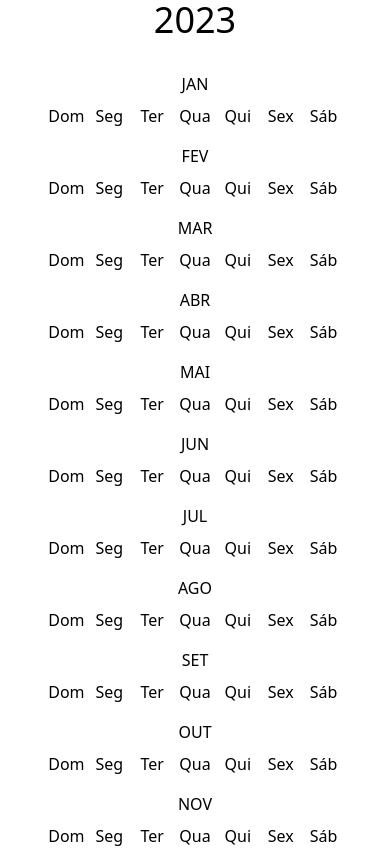
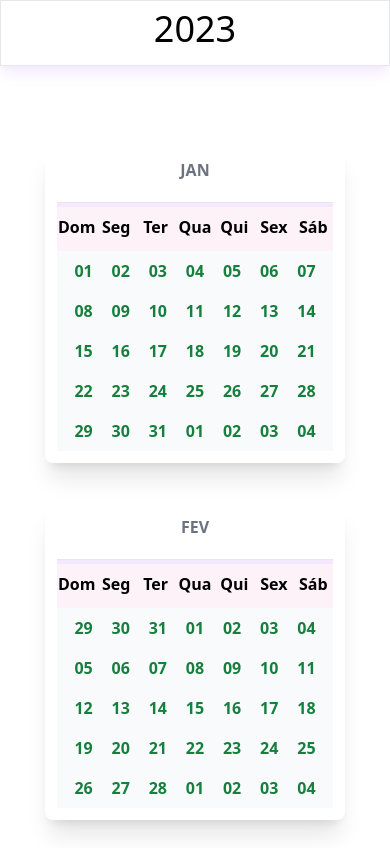
Before and after one commit to edgarrps/pretty-calendar, a React (Vite) app: page / in a window 390 px wide. Shown: the top 848 px of the page. Built offline with nearby package versions, Linux system fonts and the light colour scheme.

Commit message:
grid organization and new components

```diff
--- a/package.json
+++ b/package.json
@@ -11,7 +11,8 @@
   "dependencies": {
     "moment": "^2.29.4",
     "react": "^18.2.0",
-    "react-dom": "^18.2.0"
+    "react-dom": "^18.2.0",
+    "styled-components": "^5.3.6"
   },
   "devDependencies": {
     "@types/react": "^18.0.27",
--- /dev/null
+++ b/src/components/Build.jsx
@@ -0,0 +1,15 @@
+export default function build (monthsOfYearCard) {
+
+    const calendar = []
+
+    const initialDayOfMonthCard = monthsOfYearCard.clone().startOf('month').startOf('week') //dia início do card
+
+    const finaDayOfMonthCard = monthsOfYearCard.clone().endOf('month').endOf('week') //dia fim do card
+
+    const day = initialDayOfMonthCard.clone().subtract(1, 'day')
+
+    while (day.isBefore(finaDayOfMonthCard, 'day')) {
+        calendar.push(Array(7).fill(0).map(() => day.add(1, 'day').clone()))
+    }
+    return(calendar)
+}
--- /dev/null
+++ b/src/components/CardsOfDays.jsx
@@ -0,0 +1,16 @@
+import { useState } from "react"
+
+const CardsOfDays = (props) => {
+  const [dayBtn, setDayBtn] = useState('')
+
+  const handleClickDate = () => {
+    ((dayBtn === '') ? setDayBtn('select') : ('select' ? setDayBtn('') : ''))
+    }
+
+
+  return (
+    <div onClick={handleClickDate} className='font-semibold'>{props.day.format('DD').toString()}</div>
+  )
+}
+
+export default CardsOfDays
--- a/src/components/CardsOfYear.jsx
+++ b/src/components/CardsOfYear.jsx
@@ -1,6 +1,7 @@
 import moment from 'moment'
 import { useEffect, useState } from 'react'
-import Days from './Days'
+import build from './Build'
+import Days from './CardsOfDays'
 
 
 export const CardsOfYear = (props) => {
@@ -9,25 +10,23 @@ export const CardsOfYear = (props) => {
     const [weeks, setWeeks] = useState([]) //forma de renderizar as semanas
     const daysOfTheWeek = ['Dom', 'Seg', 'Ter', 'Qua', 'Qui', 'Sex', 'Sáb'] //dias da semana impressos no calendário
 
-
     useEffect(() => {
-        const initialDayOfMonthCard = monthsOfYearCard.clone().startOf('month').startOf('week') //dia início do card
-        const finaDayOfMonthCard = monthsOfYearCard.clone().endOf('month').endOf('week') //dia fim do card
-        const day = initialDayOfMonthCard.clone().subtract(1, 'day')
-
-        //While para setar os sete dias da semana no calendário - clone para não afetar o valor do dia
-        while (day.isBefore(finaDayOfMonthCard, 'day')) weeks.push(Array(7).fill(0).map(() => day.add(1, 'day').clone()))
+        setWeeks(build(monthsOfYearCard))
     }, [monthsOfYearCard])
 
     return (
-        <div className='min-w-[100px] h-full w-[300px]' id='month-card'>
-            <div className='text-center pb-2 pt-4'>{monthsOfYearCard.format('MMMM')}</div>
-            <div className='grid grid-cols-7 text-center'>{daysOfTheWeek.map(position =>(<div className='' key={position}>{position}</div>))}</div>
-            {weeks.map((week, index) => (<div className='grid grid-cols-7 text-center' key={index}>
-                {week.map(day => (<Days key={day._d.getTime() + props.month} day={day} month={props.month} year={props.currentYear} />))}
+        <div className='pb-10'>
+            <div className='w-[300px] h-full p-3 rounded-lg shadow-xl hover:shadow-2xl hover:border hover:border-purple-100' id='month-card'>
+                <div className='text-gray-500 text-center pb-5 font-extrabold'>{monthsOfYearCard.format('MMMM')}</div>
+                <hr className='pb-1 bg-purple-100'/>
+                <div className='grid grid-cols-7 pt-2 pb-3 bg-pink-50 font-bold text-center'>{daysOfTheWeek.map(position => (<div key={position}>{position}</div>))}</div>
+                {weeks.map((week, key) => (<div key={key} className='grid bg-gray-50 grid-cols-7 text-green-700 grid-cols-end-2 p-2 place-items-center text-center'>
+                    {week.map(day => (<Days key={day._d.getTime() + props.month} day={day} month={props.month} year={props.currentYear} />))}
+                </div>
+
+                ))
+                }
             </div>
-            ))
-            }
         </div>
     )
 }
--- a/src/components/Days.jsx
+++ /dev/null
@@ -1,9 +0,0 @@
-
-
-const Days = (props) => {
-  return (
-    <p>{props.day.format('DD').toString()}</p>
-  )
-}
-
-export default Days
--- a/src/pages/Calendar.jsx
+++ b/src/pages/Calendar.jsx
@@ -6,17 +6,22 @@ const Calendar = () => {
 
     const [currentYear, setCurrentYear] = useState(moment().format('YYYY'))
 
-    const monthX = ['January','February','March','April','May','June',
-        'July','August','September','October','November','December']
+    const monthX = ['January', 'February', 'March', 'April', 'May', 'June',
+        'July', 'August', 'September', 'October', 'November', 'December']
 
-    moment.updateLocale('Brasil sil sil', { months: ['JAN','FEV','MAR','ABR',
-    'MAI','JUN','JUL','AGO','SET','OUT','NOV','DEZ']})
+    moment.updateLocale('pt-br', {
+        months: ['JAN', 'FEV', 'MAR', 'ABR',
+            'MAI', 'JUN', 'JUL', 'AGO', 'SET', 'OUT', 'NOV', 'DEZ']
+    })
 
 
     return (
-        <div>
-            <h1 className='text-4xl text-center pb-4'>{moment().format('YYYY')}</h1>
-            <div className='grid grid-cols-1 sm:grid-cols-3 h-screen w-full place-items-center'> {/* Posicionamento dos meses */}
+        <div className='grid sm:grid-cols-1 flex'>
+            <div className='shadow-purple-100 border pt-2 shadow-lg'>
+                <h1 className='text-4xl text-center pb-4'>{moment().format('YYYY')}</h1>
+            </div>
+            <div className='pb-20' />
+            <div className='grid xl:grid-cols-4 lg:grid-cols-3 md:grid-cols-2 sm:grid-cols-1 place-items-center h-screen w-full'> {/* Posicionamento dos meses */}
                 {monthX.map(value => (<CardsOfYear key={value} month={value} currentYear={currentYear} />))}
             </div>
         </div>
```
Also changed, not shown: 1 other file (tests, documents, lock files or other folders).
